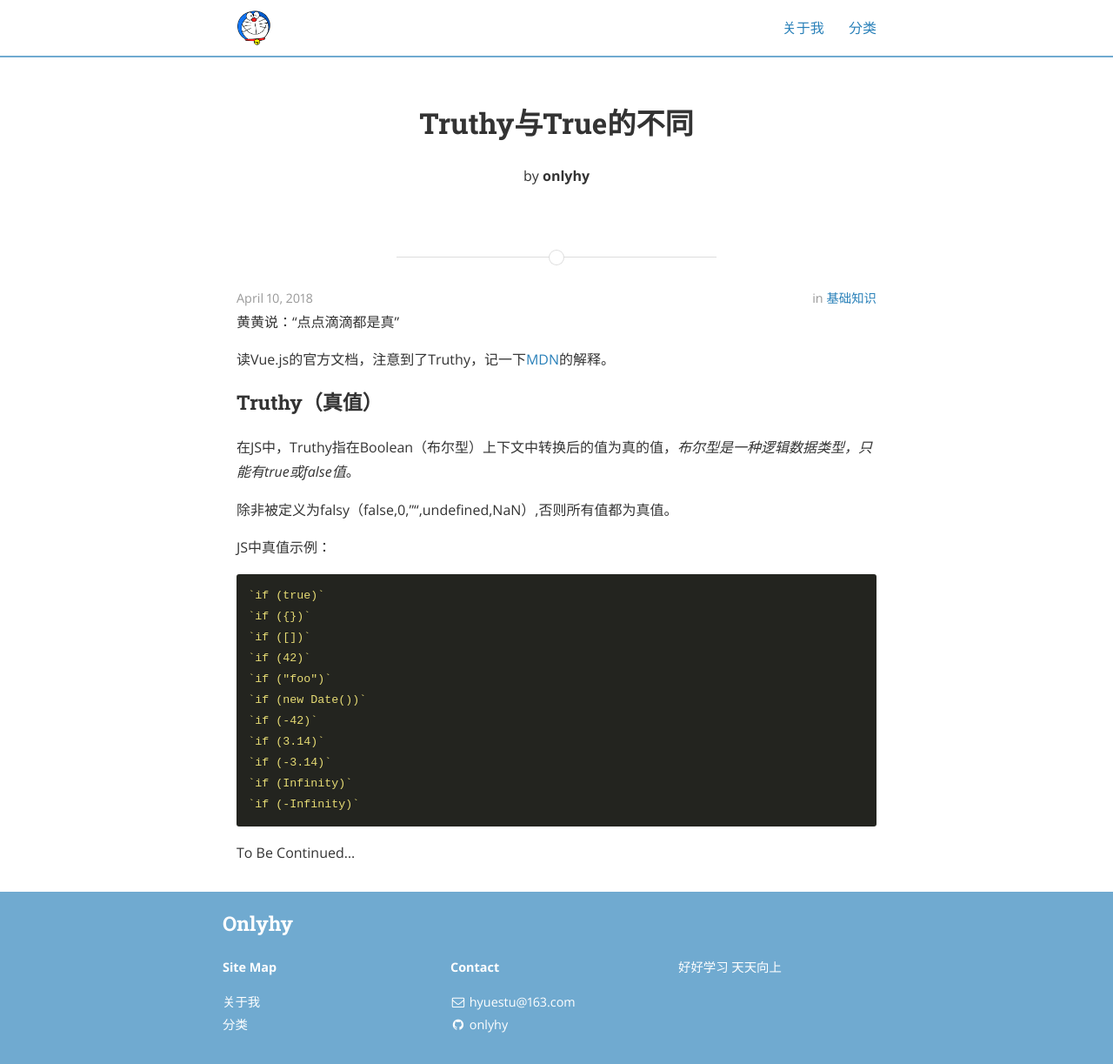
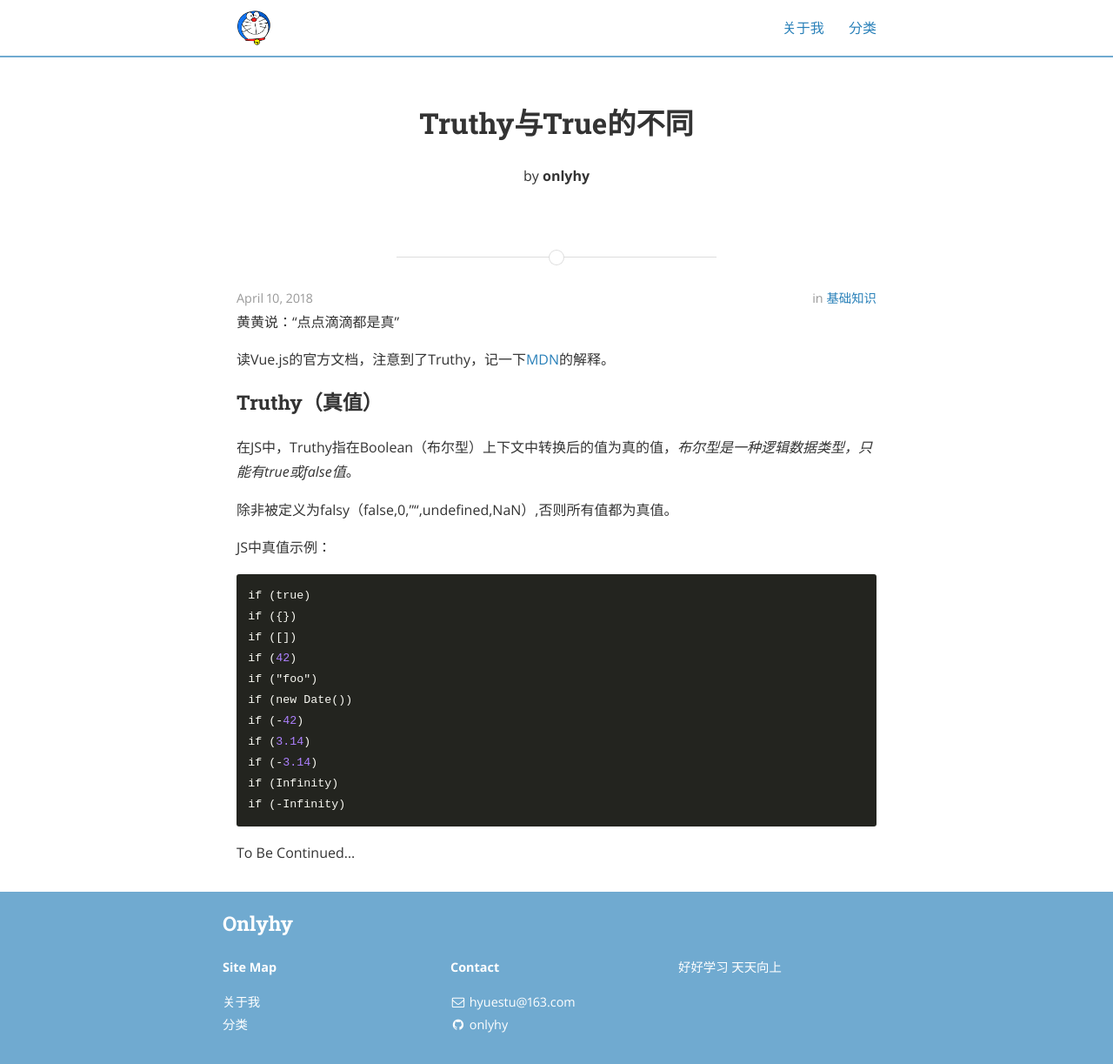
Before and after one commit to onlyhy/onlyhy.github.io, a Jekyll site: the page built from _posts/2018-04-11-Truthy与True.markdown, in a window 1280 px wide. Shown: the whole page at 87% size. Built offline with Jekyll 4.4.1, drawn with Linux system fonts in a browser that asks for light colours; nearby versions of some CDN libraries.

```diff
--- a/_posts/2018-04-11-Truthy与True.markdown
+++ b/_posts/2018-04-11-Truthy与True.markdown
@@ -18,17 +18,17 @@ author: onlyhy
 
 JS中真值示例：
 
-    `if (true)`
-    `if ({})`
-    `if ([])`
-    `if (42)`
-    `if ("foo")`
-    `if (new Date())`
-    `if (-42)`
-    `if (3.14)`
-    `if (-3.14)`
-    `if (Infinity)`
-    `if (-Infinity)`
+    if (true)
+    if ({})
+    if ([])
+    if (42)
+    if ("foo")
+    if (new Date())
+    if (-42)
+    if (3.14)
+    if (-3.14)
+    if (Infinity)
+    if (-Infinity)
 
 
 
```
